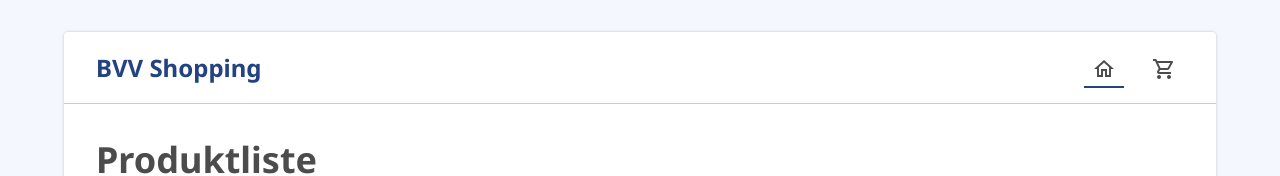
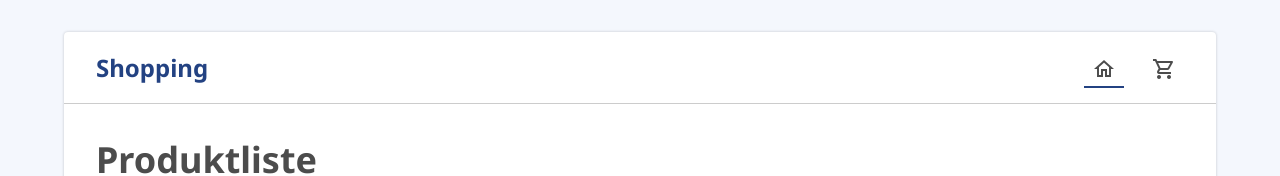
Before and after one commit to igors2412/shopping-kata, an Angular app: page / in a window 1280 px wide. Shown: the top 176 px of the page. Built offline with nearby package versions, Linux system fonts and the light colour scheme.

Commit message:
remove branding

```diff
--- a/src/app/app.component.html
+++ b/src/app/app.component.html
@@ -1,5 +1,5 @@
 <nav>
-    <section><h2>BVV Shopping</h2></section>
+    <section><h2>Shopping</h2></section>
     <section>
         <button mat-icon-button routerLink="/" routerLinkActive="active" [routerLinkActiveOptions]="{ exact: true }">
             <mat-icon class="material-icons-outlined">home</mat-icon>
--- a/src/index.html
+++ b/src/index.html
@@ -2,7 +2,7 @@
 <html lang="en">
     <head>
         <meta charset="utf-8" />
-        <title>BVV Shopping Kata</title>
+        <title>Shopping Kata</title>
         <base href="./" />
         <meta name="viewport" content="width=device-width, initial-scale=1" />
         <link rel="icon" type="image/x-icon" href="favicon.ico" />
```
